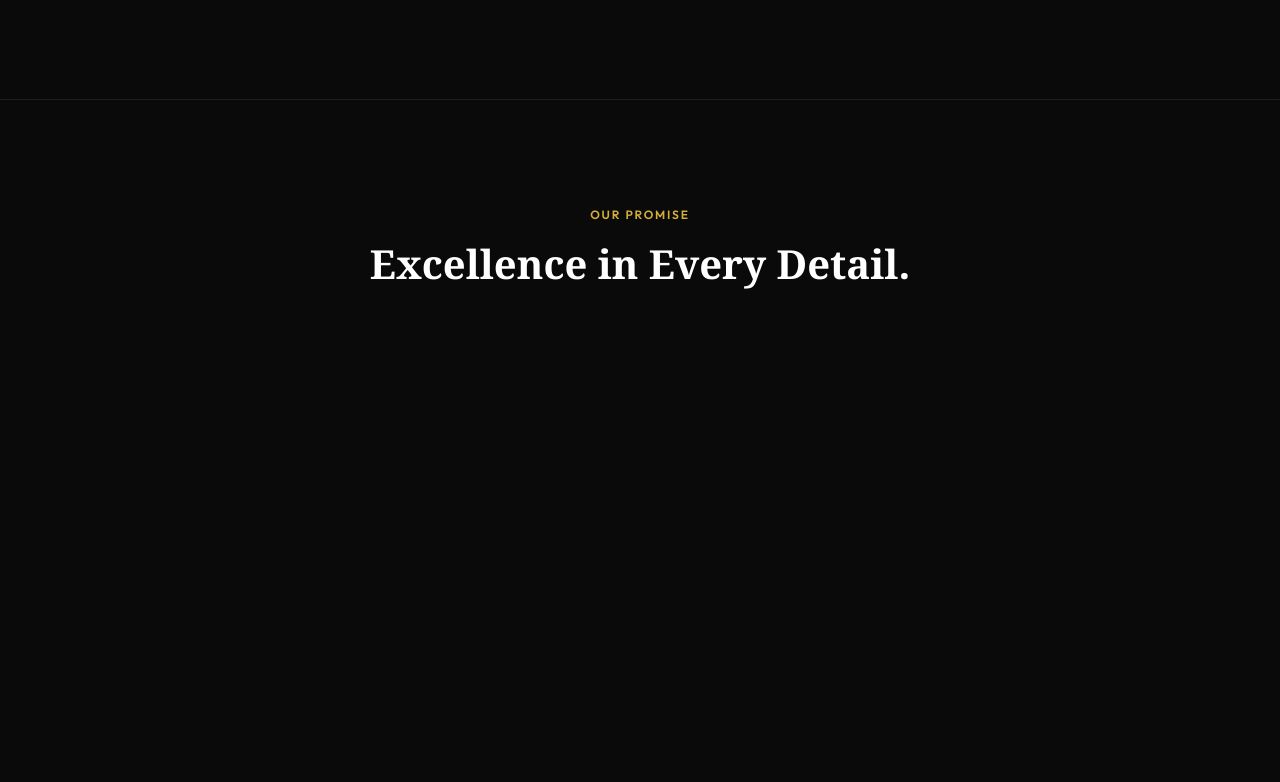
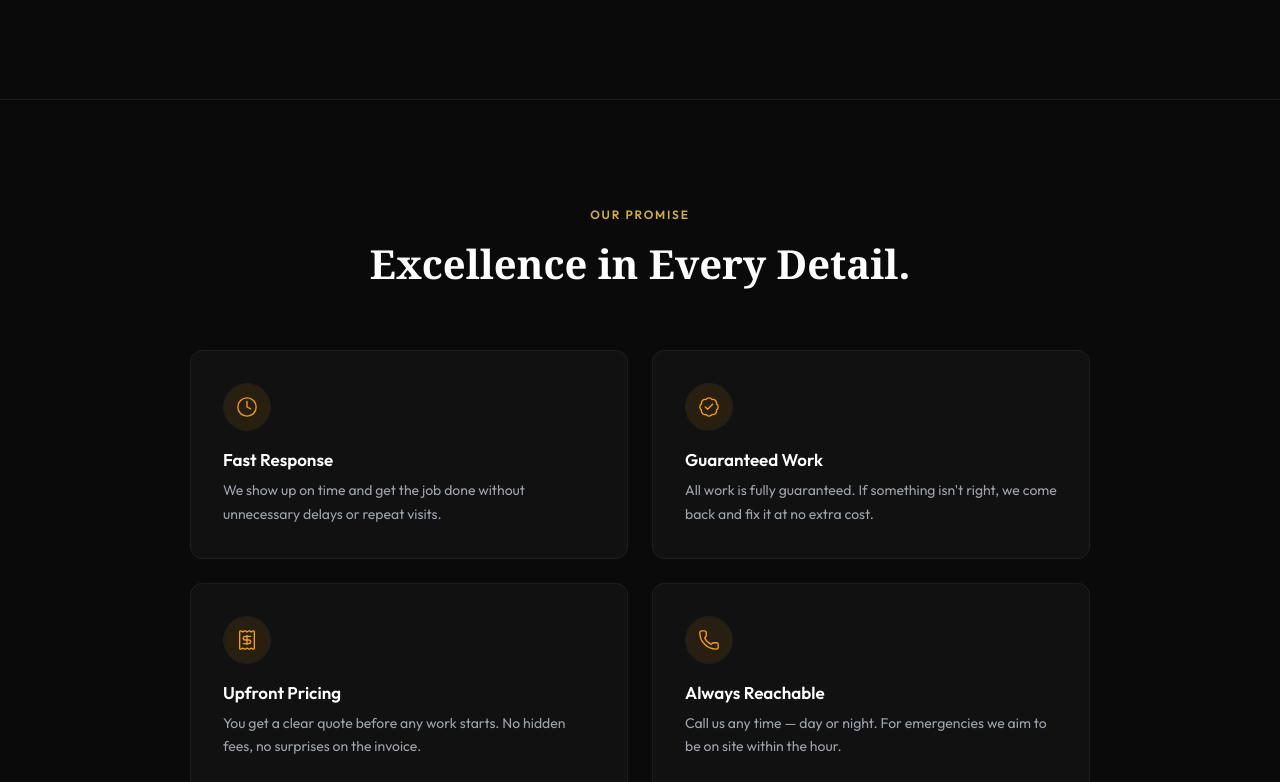
Before and after one commit to LocalSiteGrowth/localsitegrowth, a Next.js app: page /plumbing in a window 1280 px wide. Shown: the part 1618-2400 px from the top of the page. Built offline with nearby package versions, Linux system fonts and the light colour scheme.

Commit message:
force inline styles for why us layout and fix gsap

```diff
--- a/components/plumbing/WhyChooseUs.tsx
+++ b/components/plumbing/WhyChooseUs.tsx
@@ -1,5 +1,4 @@
 "use client";
-
 import { useEffect, useRef } from "react";
 import gsap from "gsap";
 import { ScrollTrigger } from "gsap/dist/ScrollTrigger";
@@ -44,22 +43,30 @@ const WhyChooseUs = () => {
         scrollTrigger: {
           trigger: ".why-heading",
           start: "top 85%",
+          toggleActions: "play none none none",
         },
       });
 
-      gsap.from(cardsRef.current, {
-        y: 50,
-        opacity: 0,
-        duration: 0.7,
-        stagger: 0.12,
-        ease: "power2.out",
-        scrollTrigger: {
-          trigger: sectionRef.current,
-          start: "top 75%",
-        },
+      cardsRef.current.forEach((card, index) => {
+        if (!card) return;
+        gsap.fromTo(
+          card,
+          { y: 40, opacity: 0 },
+          {
+            y: 0,
+            opacity: 1,
+            duration: 0.7,
+            delay: index * 0.12,
+            ease: "power2.out",
+            scrollTrigger: {
+              trigger: card,
+              start: "top 90%",
+              toggleActions: "play none none none",
+            },
+          }
+        );
       });
     }, sectionRef);
-
     return () => ctx.revert();
   }, []);
 
@@ -67,31 +74,105 @@ const WhyChooseUs = () => {
     <section
       id="why-us"
       ref={sectionRef}
-      className="bg-[var(--bg-color)] section-padding border-t border-[var(--border-color)]"
+      style={{
+        backgroundColor: "var(--bg-color)",
+        borderTop: "1px solid #1e1e1e",
+        paddingTop: "100px",
+        paddingBottom: "100px",
+      }}
     >
       <div className="container-custom">
-        <div className="text-center max-w-2xl mx-auto mb-16 why-heading">
+
+        {/* Heading */}
+        <div
+          className="why-heading"
+          style={{
+            textAlign: "center",
+            maxWidth: "640px",
+            margin: "0 auto 64px auto",
+          }}
+        >
           <span className="eyebrow tracking-[0.15em]">Our Promise</span>
-          <h2 className="section-heading font-serif">Excellence in Every Detail.</h2>
+          <h2 className="section-heading font-serif">
+            Excellence in Every Detail.
+          </h2>
         </div>
 
-        <div className="grid md:grid-cols-2 gap-6 max-w-4xl mx-auto">
+        {/* 2x2 card grid — inline styles to guarantee layout */}
+        <div
+          style={{
+            display: "grid",
+            gridTemplateColumns: "1fr 1fr",
+            gap: "24px",
+            maxWidth: "900px",
+            margin: "0 auto",
+          }}
+        >
           {benefits.map((benefit, index) => (
             <div
               key={index}
-              ref={(el) => { cardsRef.current[index] = el; }}
-              className="card-base group"
+              ref={(el) => {
+                cardsRef.current[index] = el;
+              }}
+              style={{
+                backgroundColor: "#111111",
+                border: "1px solid #1e1e1e",
+                borderRadius: "12px",
+                padding: "32px",
+              }}
             >
-              <div className="w-12 h-12 bg-accent-color/10 rounded-full flex items-center justify-center mb-6 group-hover:bg-accent-color/20 transition-colors border border-[var(--border-color)]">
-                <benefit.icon className="text-[var(--accent-color)]" size={24} strokeWidth={1.5} />
+              <div
+                style={{
+                  width: "48px",
+                  height: "48px",
+                  borderRadius: "50%",
+                  backgroundColor: "rgba(245, 158, 11, 0.1)",
+                  border: "1px solid #1e1e1e",
+                  display: "flex",
+                  alignItems: "center",
+                  justifyContent: "center",
+                  marginBottom: "20px",
+                }}
+              >
+                <benefit.icon
+                  size={22}
+                  strokeWidth={1.5}
+                  style={{ color: "#f59e0b" }}
+                />
               </div>
-              <h3 className="text-white text-lg font-serif font-semibold mb-3 tracking-wide">{benefit.title}</h3>
-              <p className="text-secondary text-sm leading-relaxed font-light">
+              <h3
+                style={{
+                  color: "#ffffff",
+                  fontSize: "17px",
+                  fontWeight: 600,
+                  marginBottom: "10px",
+                }}
+              >
+                {benefit.title}
+              </h3>
+              <p
+                style={{
+                  color: "#9ca3af",
+                  fontSize: "14px",
+                  lineHeight: "1.65",
+                  margin: 0,
+                }}
+              >
                 {benefit.description}
               </p>
             </div>
           ))}
         </div>
+
+        {/* Mobile override */}
+        <style>{`
+          @media (max-width: 640px) {
+            .why-grid {
+              grid-template-columns: 1fr !important;
+            }
+          }
+        `}</style>
+
       </div>
     </section>
   );
```
